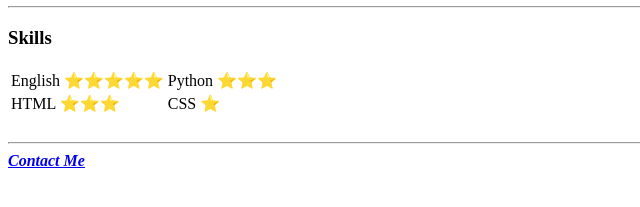
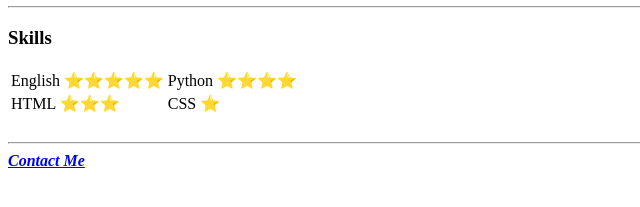
Before and after one commit to Dilshad002/test-cv, a plain HTML site: page index.html in a window 1280 px wide. Shown: the part 491-698 px from the top of the page, 0-640 px from the left. Drawn offline with Linux system fonts and the light colour scheme.

Commit message:
updates python skill level

```diff
--- a/index.html
+++ b/index.html
@@ -45,7 +45,7 @@
     <table>
         <tr>
           <td>English ⭐⭐⭐⭐⭐</td>
-          <td>Python ⭐⭐⭐</td>
+          <td>Python ⭐⭐⭐⭐</td>
         </tr>
         <tr>
           <td>HTML ⭐⭐⭐</td>
```
